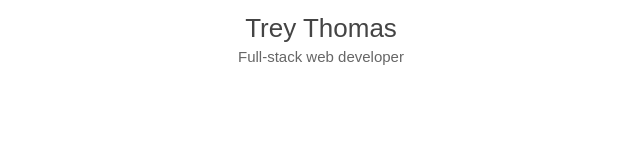
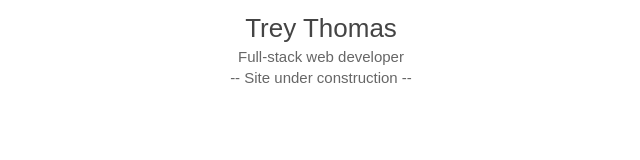
Before and after one commit to treythomas123/personal-website, a plain HTML site: page index.html in a window 1280 px wide. Shown: the whole page, without its empty margins (319-959 px from the left). Drawn offline with nearby package versions, Linux system fonts and the light colour scheme.

Commit message:
Show 'under construction' message

```diff
--- a/index.html
+++ b/index.html
@@ -21,6 +21,7 @@
 
         <header>Trey Thomas</header>
         <div id="tagline">Full-stack web developer</div>
+        <div id="tagline">-- Site under construction --</div>
 
 
         <script src="//ajax.googleapis.com/ajax/libs/jquery/1.11.2/jquery.min.js"></script>
```
